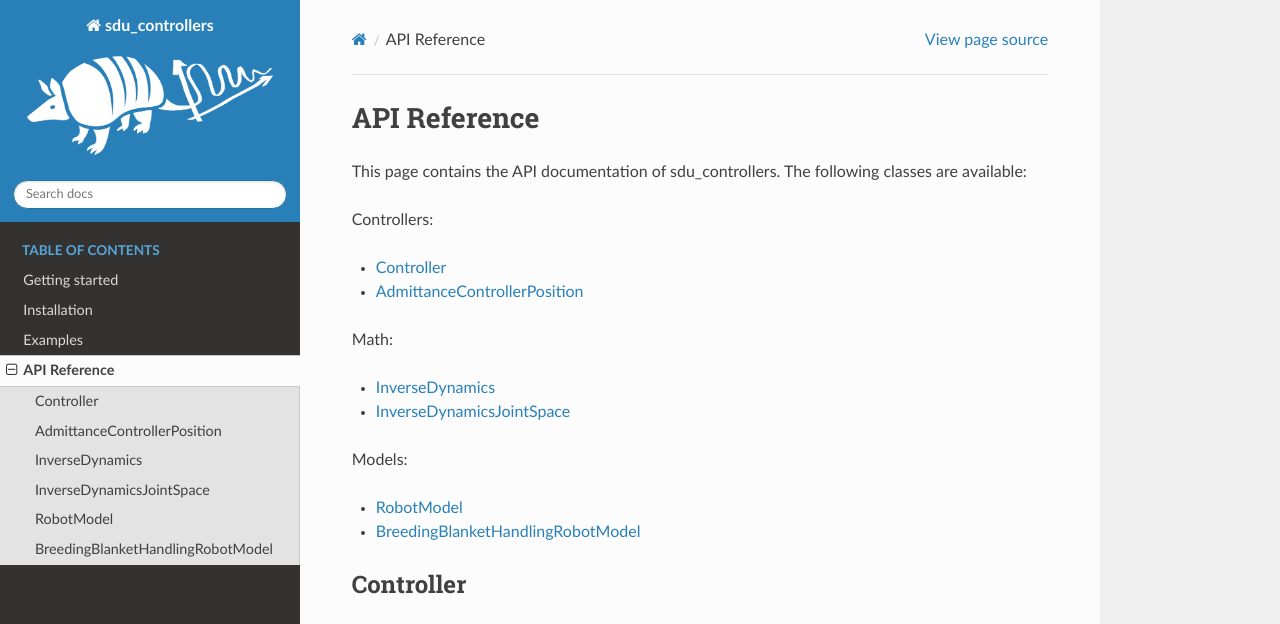
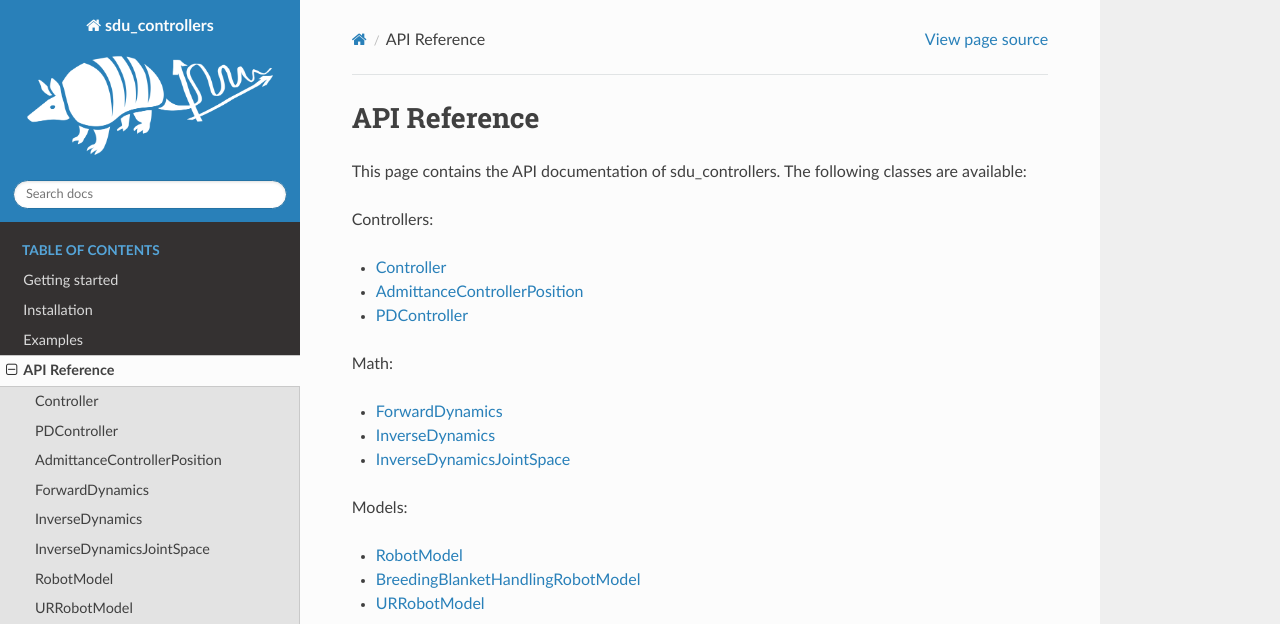
Before and after one commit to SDU-Robotics/sdu_controllers, a Sphinx documentation site: the page built from doc/pages/api/api.rst, in a window 1280 px wide and 1400 px high. Shown: the top 624 px of the window. Built offline with Sphinx 7.4.7 and the Read the Docs theme 2.0.0, drawn with Linux system fonts in a browser that asks for light colours; some of the changed text lies outside the part shown; grey boxes are pictures that could not be loaded.

```diff
--- a/doc/pages/api/api.rst
+++ b/doc/pages/api/api.rst
@@ -8,16 +8,19 @@ Controllers:
 
 * :ref:`Controller <controller-api>`
 * :ref:`AdmittanceControllerPosition <admittance-controller-position-api>`
+* :ref:`PDController <pd-controller-api>`
 
 Math:
 
+* :ref:`ForwardDynamics <forward-dynamics-api>`
 * :ref:`InverseDynamics <inverse-dynamics-api>`
 * :ref:`InverseDynamicsJointSpace <inverse-dynamics-joint-space-api>`
 
 Models:
 
-* :ref:`RobotModel <inverse-dynamics-api>`
-* :ref:`BreedingBlanketHandlingRobotModel <inverse-dynamics-joint-space-api>`
+* :ref:`RobotModel <robot-model-api>`
+* :ref:`BreedingBlanketHandlingRobotModel <breeding-blanket-handling-robot-model-api>`
+* :ref:`URRobotModel <ur-robot-model-api>`
 
 .. _controller-api:
 
@@ -28,6 +31,14 @@ Controller
     :project: sdu_controllers
     :members:
 
+.. _pd-controller-api:
+
+PDController
+============
+
+.. doxygenclass:: sdu_controllers::controllers::PDController
+    :project: sdu_controllers
+    :members:
 
 .. _admittance-controller-position-api:
 
@@ -38,6 +49,14 @@ AdmittanceControllerPosition
     :project: sdu_controllers
     :members:
 
+.. _forward-dynamics-api:
+
+ForwardDynamics
+===============
+
+.. doxygenclass:: sdu_controllers::math::ForwardDynamics
+    :project: sdu_controllers
+    :members:
 
 .. _inverse-dynamics-api:
 
@@ -58,7 +77,7 @@ InverseDynamicsJointSpace
     :members:
 
 
-.. _robot_model-api:
+.. _robot-model-api:
 
 RobotModel
 ==========
@@ -67,7 +86,16 @@ RobotModel
     :project: sdu_controllers
     :members:
 
-.. _breeding_blanket_handling_robot_model-api:
+.. _ur-robot-model-api:
+
+URRobotModel
+============
+
+.. doxygenclass:: sdu_controllers::models::URRobotModel
+    :project: sdu_controllers
+    :members:
+
+.. _breeding-blanket-handling-robot-model-api:
 
 BreedingBlanketHandlingRobotModel
 =================================
```
Also changed, not shown: 1 other file.
